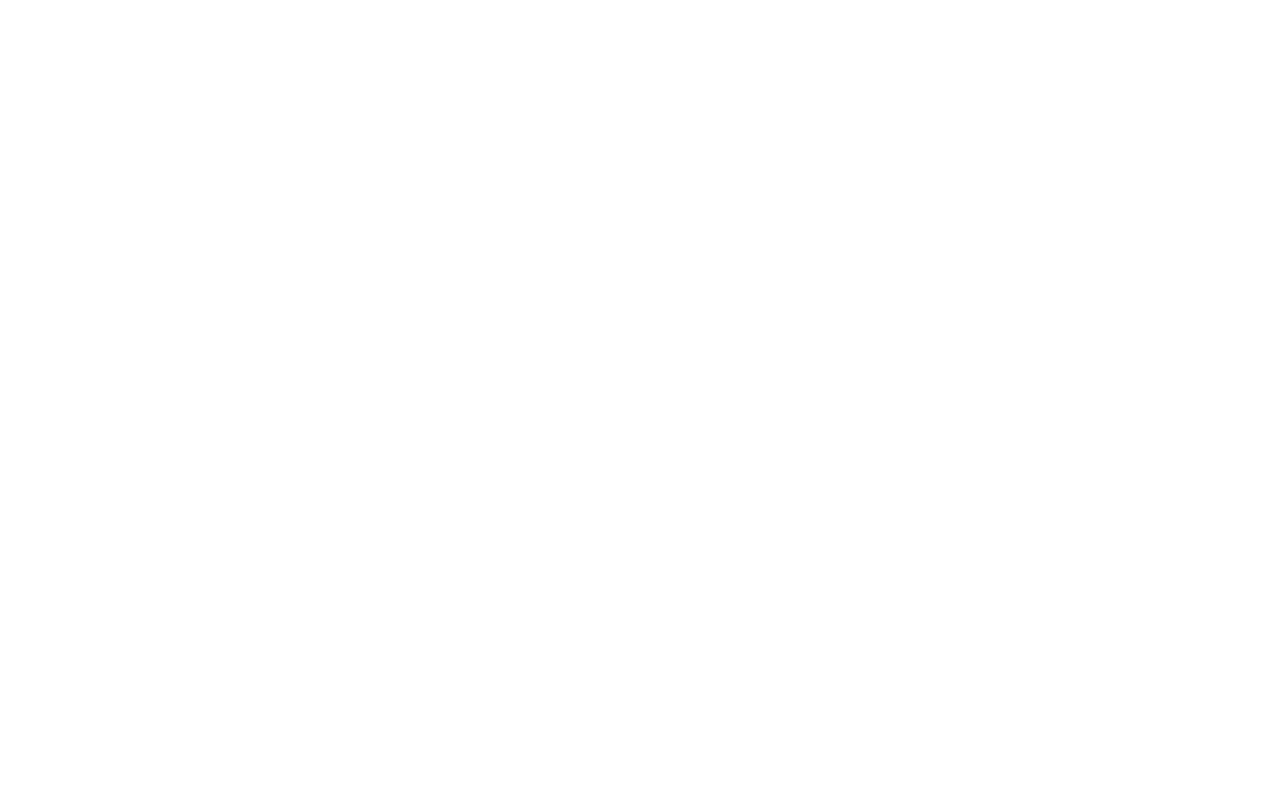
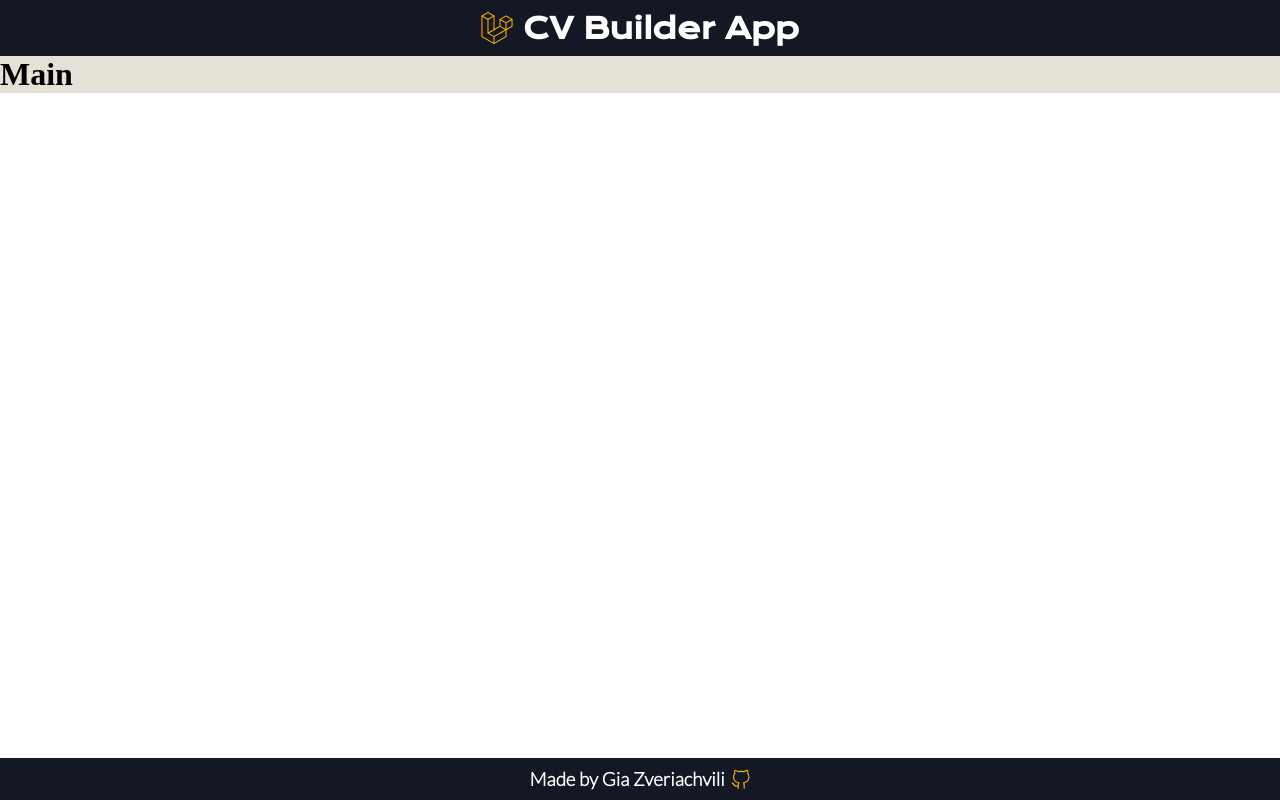
Before and after one commit to gzveriachvili/cv-application, a React (Create React App) app: page / in a window 1280 px wide. Built offline with nearby package versions, Linux system fonts and the light colour scheme; the HTML template or start-up script is replaced by a standard one.

Commit message:
Added some basic styling to the header and footer components.

```diff
--- a/package.json
+++ b/package.json
@@ -8,6 +8,7 @@
     "@testing-library/user-event": "^13.5.0",
     "react": "^17.0.2",
     "react-dom": "^17.0.2",
+    "react-icons": "^4.3.1",
     "react-scripts": "5.0.0",
     "web-vitals": "^2.1.4"
   },
--- a/src/App.js
+++ b/src/App.js
@@ -1,5 +1,24 @@
-function App() {
-  return <div className='App'></div>;
+import React, { Component } from 'react';
+import Header from './components/Header';
+import Main from './components/Main';
+import Footer from './components/Footer';
+import './styles/App.css';
+
+class App extends Component {
+  // eslint-disable-next-line no-useless-constructor
+  constructor(props) {
+    super(props);
+  }
+
+  render() {
+    return (
+      <div className='App'>
+        <Header />
+        <Main />
+        <Footer />
+      </div>
+    );
+  }
 }
 
 export default App;
--- a/src/components/Footer.js
+++ b/src/components/Footer.js
@@ -0,0 +1,21 @@
+import React, { Component } from 'react';
+import '../styles/Footer.css';
+import { VscGithubAlt } from 'react-icons/vsc';
+
+export default class Footer extends Component {
+  // eslint-disable-next-line no-useless-constructor
+  constructor() {
+    super();
+  }
+
+  render() {
+    return (
+      <div className='footer'>
+        <footer>
+          <h3>Made by Gia Zveriachvili</h3>
+          <VscGithubAlt />
+        </footer>
+      </div>
+    );
+  }
+}
--- a/src/components/Header.js
+++ b/src/components/Header.js
@@ -0,0 +1,23 @@
+import React, { Component } from 'react';
+import '../styles/Header.css';
+import { SiLaravel } from 'react-icons/si';
+
+export default class Header extends Component {
+  // eslint-disable-next-line no-useless-constructor
+  constructor() {
+    super();
+  }
+
+  render() {
+    return (
+      <div className='header'>
+        <header>
+          <div className='title'>
+            <SiLaravel />
+            <h1>CV Builder App</h1>
+          </div>
+        </header>
+      </div>
+    );
+  }
+}
--- a/src/components/Main.js
+++ b/src/components/Main.js
@@ -0,0 +1,17 @@
+import React, { Component } from 'react';
+import '../styles/Main.css';
+
+export default class Main extends Component {
+  // eslint-disable-next-line no-useless-constructor
+  constructor() {
+    super();
+  }
+
+  render() {
+    return (
+      <div className='main'>
+        <h1>Main</h1>
+      </div>
+    );
+  }
+}
--- a/src/styles/App.css
+++ b/src/styles/App.css
@@ -1,38 +1,10 @@
-.App {
-  text-align: center;
+* {
+  padding: 0;
+  margin: 0;
+  box-sizing: border-box;
 }
 
-.App-logo {
-  height: 40vmin;
-  pointer-events: none;
-}
-
-@media (prefers-reduced-motion: no-preference) {
-  .App-logo {
-    animation: App-logo-spin infinite 20s linear;
-  }
-}
-
-.App-header {
-  background-color: #282c34;
-  min-height: 100vh;
+.App {
   display: flex;
   flex-direction: column;
-  align-items: center;
-  justify-content: center;
-  font-size: calc(10px + 2vmin);
-  color: white;
 }
-
-.App-link {
-  color: #61dafb;
-}
-
-@keyframes App-logo-spin {
-  from {
-    transform: rotate(0deg);
-  }
-  to {
-    transform: rotate(360deg);
-  }
-}
--- /dev/null
+++ b/src/styles/Footer.css
@@ -0,0 +1,41 @@
+@import url('https://fonts.googleapis.com/css2?family=Lato:wght@300&display=swap');
+
+:root {
+  --footer-bg: #141824;
+  --text-color: #fff;
+  --github-color: #ffb200;
+  --github-color-hover: #ff6600;
+}
+
+.footer {
+  background-color: var(--footer-bg);
+  position: absolute;
+  bottom: 0;
+  width: 100%;
+}
+
+.footer footer {
+  justify-content: center;
+  align-items: center;
+
+  padding: 10px 0px 10px 0px;
+  display: flex;
+  column-gap: 5px;
+}
+
+.footer h3 {
+  color: var(--text-color);
+  font-family: 'Lato', sans-serif;
+}
+
+.footer svg {
+  color: var(--github-color);
+  font-size: 1.3rem;
+  transition: 0.5s ease-in-out;
+  cursor: pointer;
+}
+
+.footer svg:hover {
+  color: var(--github-color-hover);
+  transform: rotate(360deg) scale(1.2);
+}
--- /dev/null
+++ b/src/styles/Header.css
@@ -0,0 +1,30 @@
+@import url('https://fonts.googleapis.com/css2?family=Krona+One&display=swap');
+
+:root {
+  --header-bg: #141824;
+  --accent-color: #ffb200;
+}
+
+.header {
+  background-color: var(--header-bg);
+  width: 100%;
+  padding: 10px 0px 10px 0px;
+}
+
+.header .title {
+  display: flex;
+  justify-content: center;
+  align-items: center;
+  column-gap: 10px;
+}
+
+.title h1 {
+  font-family: 'Krona One', sans-serif;
+  color: #fff;
+  font-size: 1.8rem;
+}
+
+.title svg {
+  color: var(--accent-color);
+  font-size: 2rem;
+}
--- /dev/null
+++ b/src/styles/Main.css
@@ -0,0 +1,10 @@
+:root {
+  --main-bg: #e6e1d6;
+  --secondary-color: #0049ff;
+  --third-color: #141824;
+  --accent-color: #ffb200;
+}
+
+.main {
+  background-color: var(--main-bg);
+}
```
Also changed, not shown: 1 other file (tests, documents, lock files or other folders).
